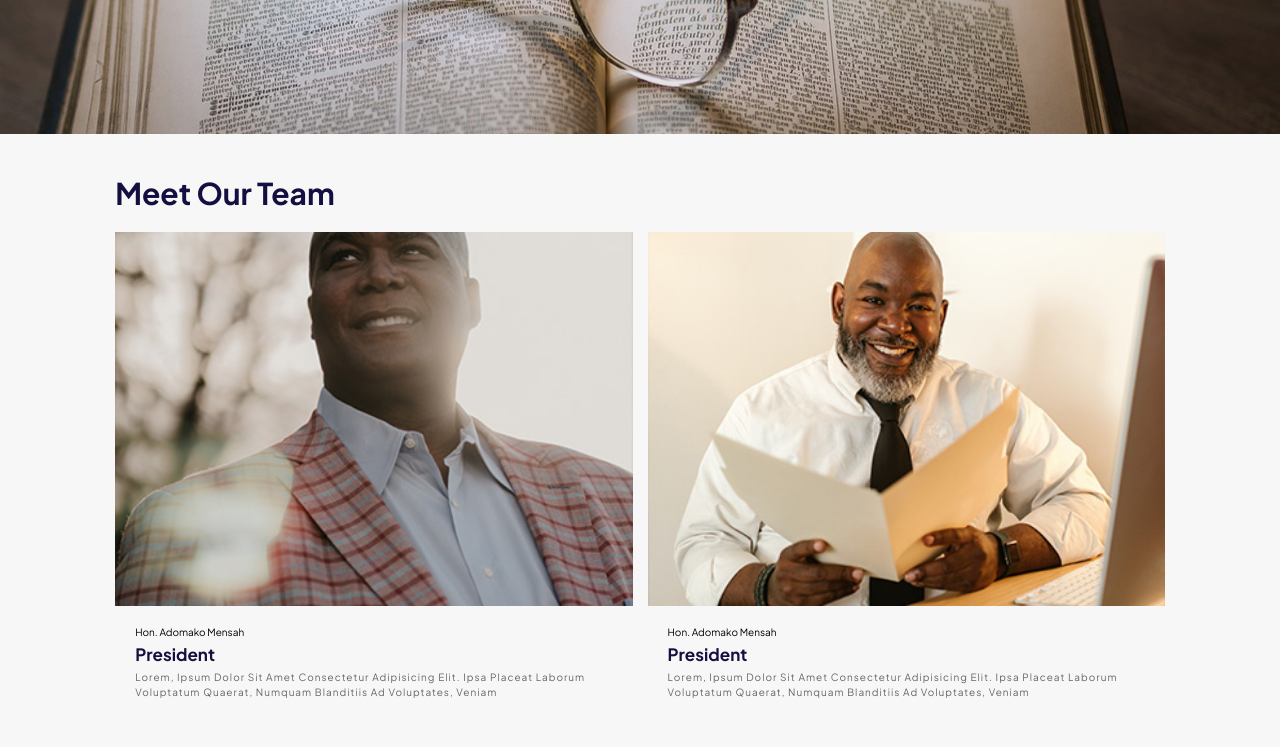
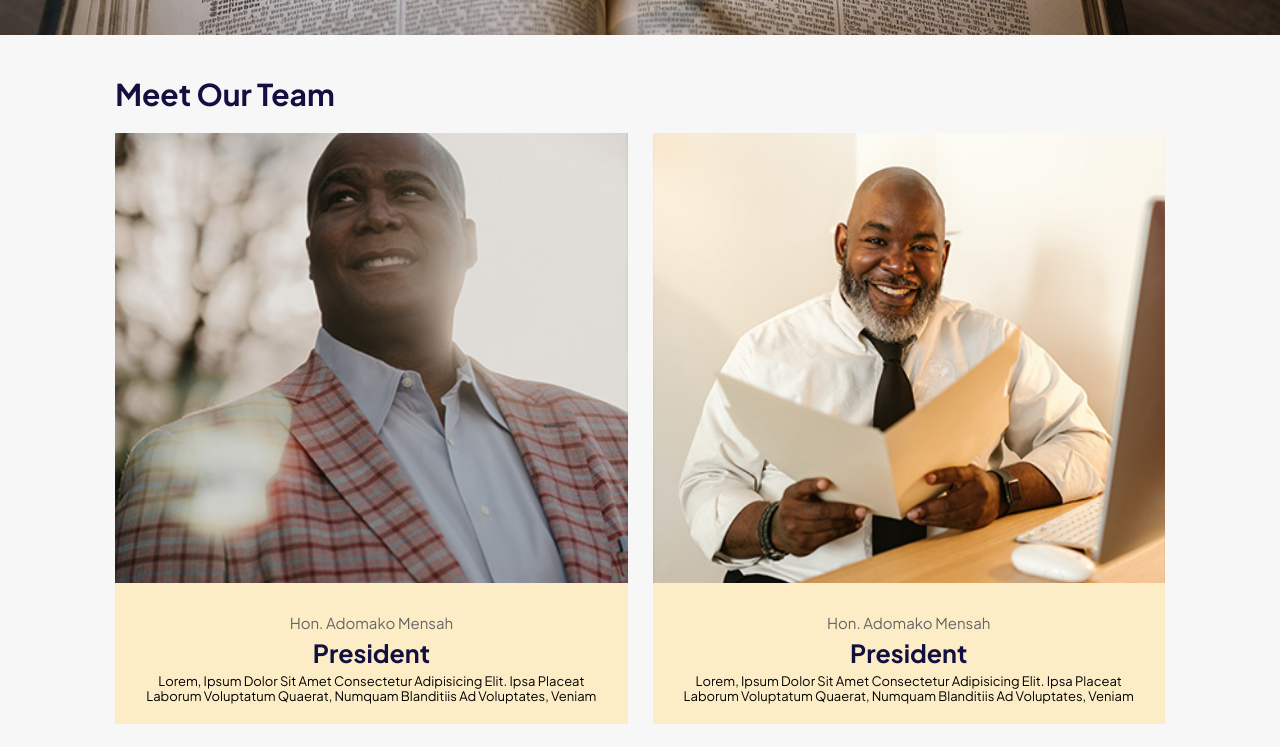
Before and after one commit to Surnmai/hon-adomako-ngo, a React (Create React App) app: page / in a window 1280 px wide. Shown: the part 4040-4787 px from the top of the page. Built offline with nearby package versions, Linux system fonts and the light colour scheme.

Commit message:
fixed card height issue

```diff
--- a/src/css/index.css
+++ b/src/css/index.css
@@ -213,7 +213,7 @@ header .icons svg:hover {
   cursor: pointer;
 }
 .recent .container .box .image {
-  height: 60%;
+  height: 45rem;
 }
 .recent .container .box .image img {
   height: 100%;
@@ -222,7 +222,7 @@ header .icons svg:hover {
      object-fit: cover;
 }
 .recent .container .box .content {
-  padding: 2rem 2rem 0rem;
+  padding: 2rem;
   margin-top: 2rem;
 }
 .recent .container .box .content .time {
@@ -286,47 +286,44 @@ header .icons svg:hover {
   display: grid;
   grid-template-columns: repeat(auto-fit, minmax(35rem, 1fr));
   gap: 1.5rem;
+  gap: 2.5rem;
+}
+.our-team .container .box {
+  background: #fcedc6;
 }
 .our-team .container .box:hover {
   box-shadow: 0 1rem 2rem rgba(0, 0, 0, 0.5);
-  transition: 0.4s linear;
   cursor: pointer;
 }
 .our-team .container .box .image {
-  height: 60%;
+  height: 45rem;
 }
 .our-team .container .box .image img {
+  width: 100%;
   height: 100%;
-  width: 100%;
   -o-object-fit: cover;
      object-fit: cover;
 }
 .our-team .container .box .content {
-  padding-top: 2rem 2rem 0rem;
-  padding: 0 2rem;
-  margin-top: 2rem;
+  padding: 2rem;
+  text-align: center;
+}
+.our-team .container .box .content p {
+  color: #666;
+  font-size: 1.5rem;
+  padding-top: 1rem;
 }
 .our-team .container .box .content .title {
   padding: 0.5rem 0;
-  font-size: 1.7rem;
+  font-size: 2.5rem;
 }
 .our-team .container .box .content article {
-  font-size: 1rem;
-  line-height: 1.5;
-  letter-spacing: 0.1rem;
-  color: #666;
-  padding-bottom: 1rem;
-}
-.our-team .container .box .content .link {
-  color: #f2c94c;
-  font-size: 1.2rem;
-}
-.our-team .container .box .content .link:hover {
-  color: #130f40;
+  font-size: 1.3rem;
+  line-height: 1.5rem;
 }
 .our-team .button {
   text-align: center;
-  padding: 4rem 0;
+  padding: 6rem 0;
 }
 
 @media all and (max-width: 991px) {
--- a/src/css/index.scss
+++ b/src/css/index.scss
@@ -272,7 +272,7 @@ header {
       }
 
       .image {
-        height: 60%;
+        height: 45rem;
         img {
           height: 100%;
           width: 100%;
@@ -280,7 +280,7 @@ header {
         }
       }
       .content {
-        padding: 2rem 2rem 0rem;
+        padding: 2rem;
         margin-top: 2rem;
         .time {
           display: flex;
@@ -350,50 +350,48 @@ header {
 .our-team {
   .container {
     @include grid(35rem);
+    gap: 2.5rem;
 
     .box {
+      background: $light-yellow;
+
       &:hover {
         box-shadow: $box-shadow1;
-        transition: 0.4s linear;
         cursor: pointer;
       }
+
       .image {
-        height: 60%;
+        height: 45rem;
+        // overflow: hidden;
+        // width: 100%;
         img {
+          width: 100%;
           height: 100%;
-          width: 100%;
           object-fit: cover;
         }
       }
       .content {
-        padding-top: 2rem 2rem 0rem;
-        padding: 0 2rem;
-        margin-top: 2rem;
-
+        padding: 2rem;
+        text-align: center;
+        p {
+          color: $light-color;
+          font-size: 1.5rem;
+          padding-top: 1rem;
+        }
         .title {
           padding: 0.5rem 0;
-          font-size: 1.7rem;
+          font-size: 2.5rem;
         }
         article {
-          font-size: 1rem;
-          line-height: 1.5;
-          letter-spacing: 0.1rem;
-          color: $light-color;
-          padding-bottom: 1rem;
-        }
-        .link {
-          color: $yellow;
-          font-size: 1.2rem;
-          &:hover {
-            color: $black;
-          }
+          font-size: 1.3rem;
+          line-height: 1.5rem;
         }
       }
     }
   }
   .button {
     text-align: center;
-    padding: 4rem 0;
+    padding: 6rem 0;
   }
 }
 
```
Also changed, not shown: 1 other file (tests, documents, lock files or other folders).
